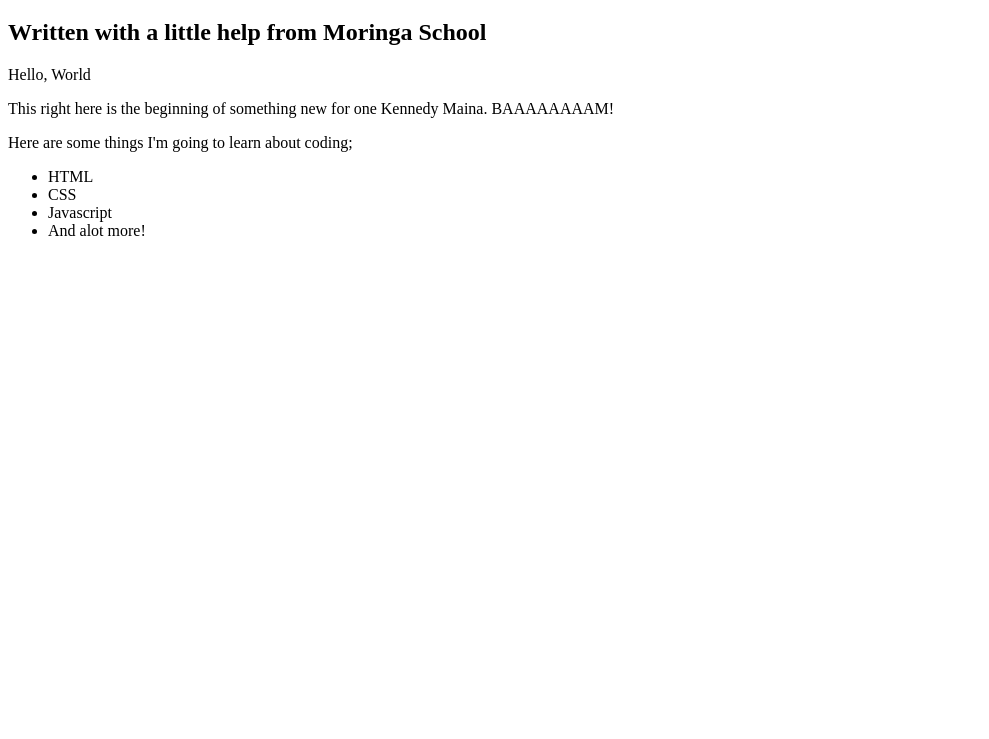
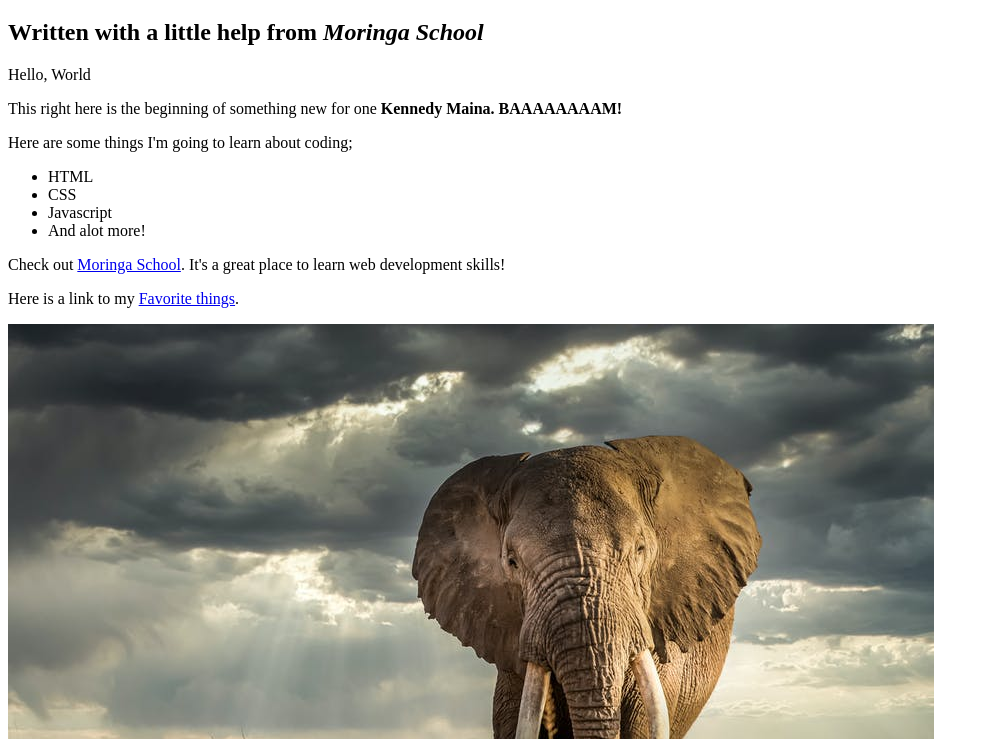
Before and after one commit to KNMAINA/Hello-World, a plain HTML site: page Hello-World.html in a window 1280 px wide. Shown: the part 61-800 px from the top of the page, without its empty margins (0-989 px from the left). Drawn offline with Linux system fonts and the light colour scheme.

Commit message:
Add inline elements

```diff
--- a/Hello-World.html
+++ b/Hello-World.html
@@ -5,10 +5,10 @@
     </head>
     <body>
         <h1>My First Webpage</h1>
-        <h2>Written with a little help from Moringa School</h2>
+        <h2>Written with a little help from <em>Moringa School</em></h2>
 
         <p>Hello, World</p>
-        <p>This right here is the beginning of something new for one Kennedy Maina. BAAAAAAAAM!</p>
+        <p>This right here is the beginning of something new for one <strong>Kennedy Maina. BAAAAAAAAM!</strong></p>
         <p>Here are some things I'm going to learn about coding;</p>
         <ul>
             <li>HTML</li>
@@ -16,5 +16,8 @@
             <li>Javascript</li>
             <li>And alot more!</li>
         </ul>
+        <p>Check out <a href="http://moringaschool.com/">Moringa School</a>. It's a great place to learn web development skills!</p>
+        <p>Here is a link to my <a href="Index.html">Favorite things</a>.</p>
+        <img src="Images/Elephant.jpg" alt="A photo of an elephant at the Masai Mara">
     </body>
 </html>
```
Also changed, not shown: Images/Elephant.jpg (added).
